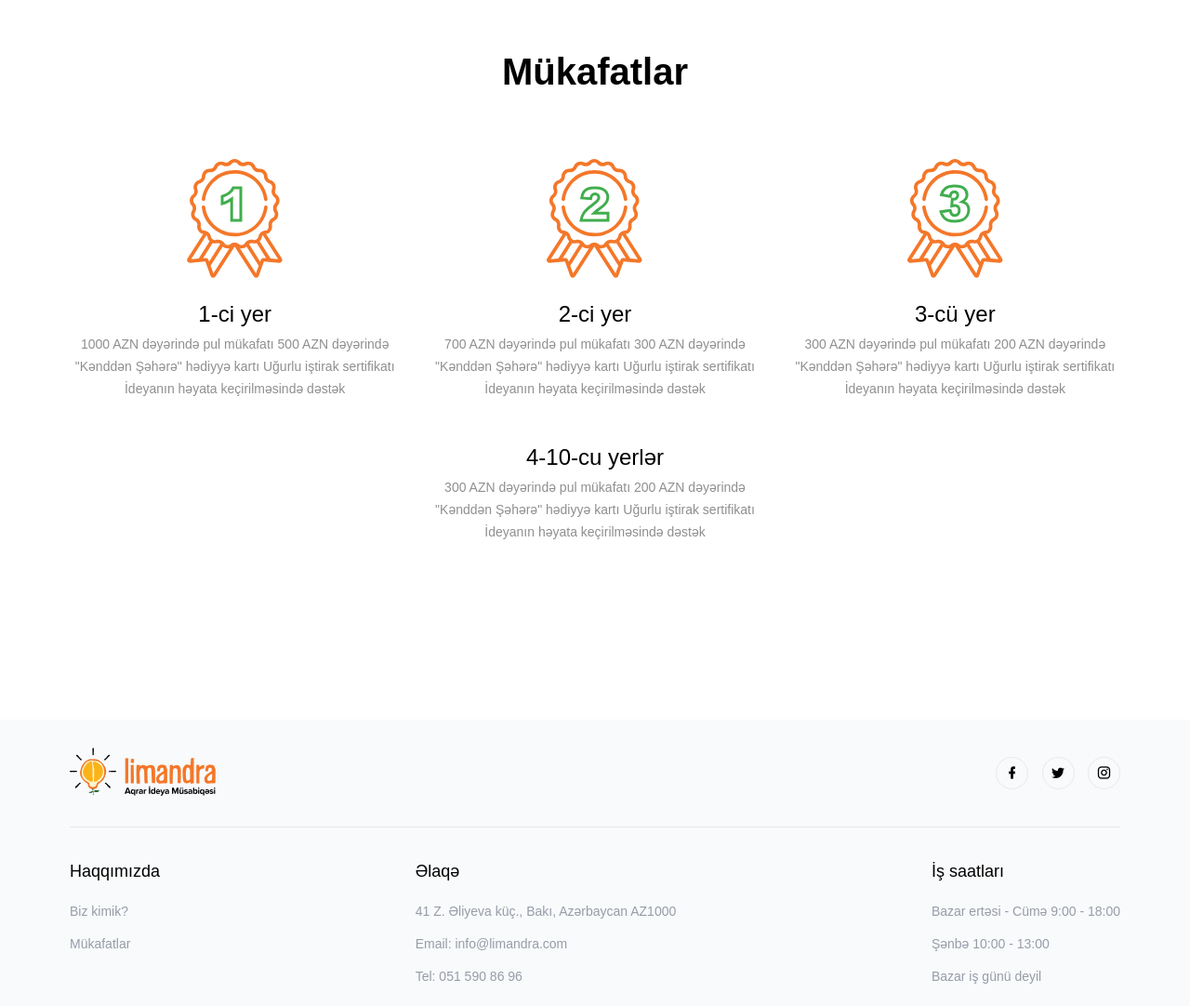
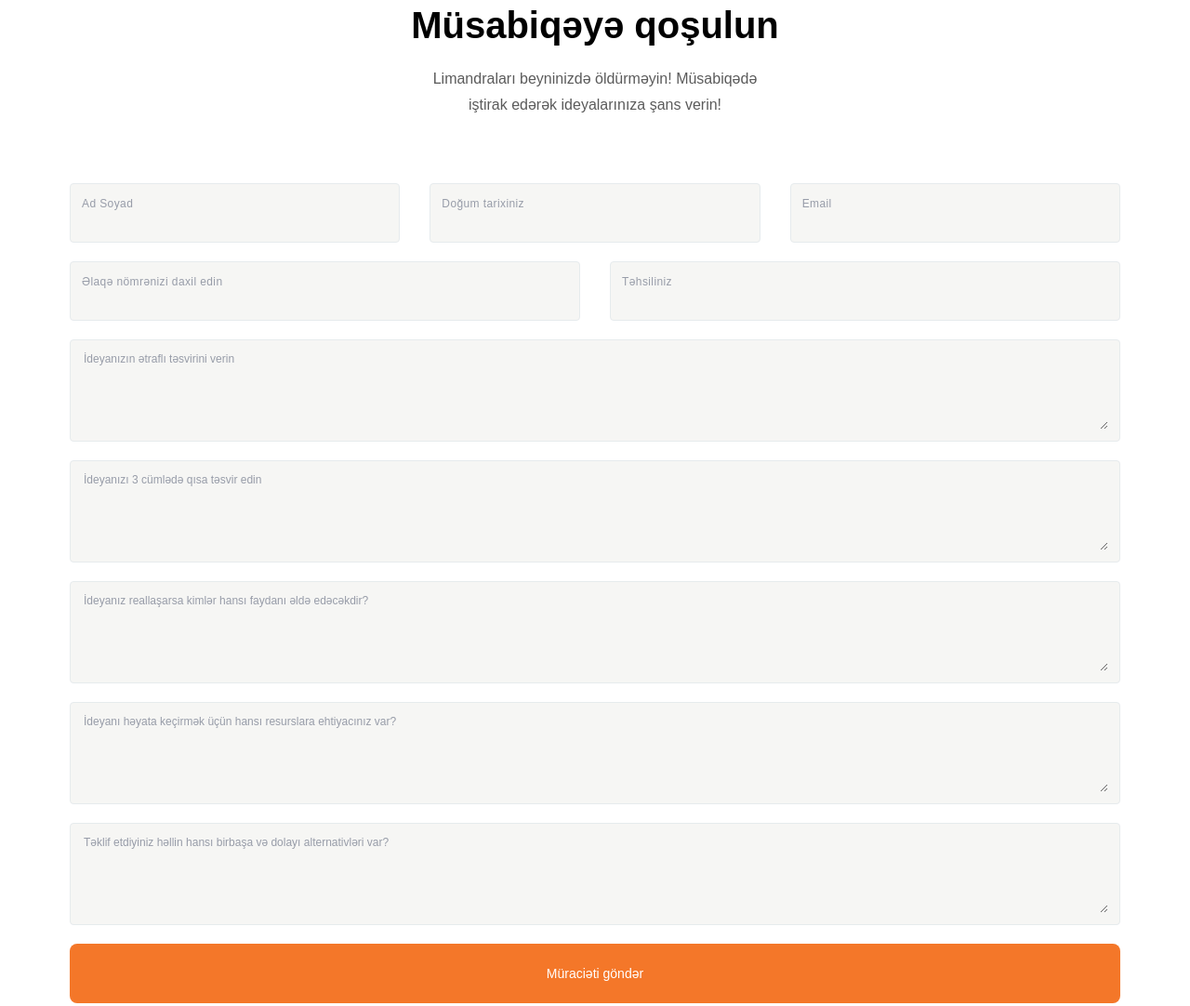
Before and after one commit to Karimli/Limandra, a website: page app/competition.html in a window 1280 px wide. Shown: the part 137-1219 px from the top of the page at 93% size. Drawn offline with nearby package versions, Linux system fonts and the light colour scheme; files that its build step writes are made by us from their sources; a web font is replaced by a local one.

Commit message:
competiton-form

```diff
--- a/app/assets/scripts/main.js
+++ b/app/assets/scripts/main.js
@@ -30,4 +30,8 @@ $(document).ready(function(){
       $(theModal + ' iframe').attr('src', '');
     });
   });
+
+
+  $('.date-mask').mask('00/00/0000');
+  $('.phone-mask').mask('(00) 000-00-00');
 })
--- a/app/assets/styles/components/_input.scss
+++ b/app/assets/styles/components/_input.scss
@@ -30,6 +30,20 @@
         &:focus{
             outline: 0;
         }
+        &::placeholder { /* Chrome, Firefox, Opera, Safari 10.1+ */
+            color: #979CA8;
+            font-size:$font-x-small;
+          }
+
+          &:-ms-input-placeholder { /* Internet Explorer 10-11 */
+            color: #979CA8;
+            font-size:$font-x-small;
+          }
+
+          &::-ms-input-placeholder { /* Microsoft Edge */
+            color: #979CA8;
+            font-size:$font-x-small;
+          }
     }
     // .form-input:focus ~ label {
     //     top:10px;
--- a/app/biz-kimik.html
+++ b/app/biz-kimik.html
@@ -117,6 +117,7 @@
   <!-- build:js assets/scripts/vendor.js -->
   <script type="text/javascript" src="/node_modules/jquery/dist/jquery.min.js"></script>
   <script type="text/javascript" src="/node_modules/bootstrap/dist/js/bootstrap.min.js"></script>
+  <script src="/node_modules/jquery-mask-plugin/dist/jquery.mask.min.js"></script>
   <script src="https://smtpjs.com/v3/smtp.js"></script>
   <!-- endbuild -->
   <!-- build:js assets/scripts/main.js -->
--- a/app/mukafatlar.html
+++ b/app/competition.html
@@ -35,45 +35,72 @@
   </header>
   <main class="main-root space">
      <div class="wrapper">
-          <div class="awards-list">
         <div class="section-content text-center">
-                        <h2 class="section-content--title">Mükafatlar</h2>
+          <h2 class="section-content--title">Müsabiqəyə qoşulun</h2>
+          <p class="section-content--description">Limandraları beyninizdə öldürməyin! Müsabiqədə <br> iştirak edərək
+            ideyalarınıza şans verin!</p>
         </div>
-                <div class="row flex-center">
+        <div class="contact-form">
+          <form action="">
+            <div class="row">
               <div class="col-lg-4">
-                            <div class="awards">
-                                <div class="awards--image">
-                                    <img src="assets/images/illustration/first.svg" class="img-fluid" alt="first">
-                                </div>
-                                <h4 class="awards--title">1-ci yer</h4>
-                                 <p class="awards--description">1000 AZN dəyərində pul mükafatı 500 AZN dəyərində "Kənddən Şəhərə" hədiyyə kartı Uğurlu iştirak sertifikatı İdeyanın həyata keçirilməsində dəstək</p>
+                <div class="input-wrapper">
+                  <label for="">Ad Soyad</label>
+                  <input class="form-input" type="text" required>
                 </div>
               </div>
               <div class="col-lg-4">
-                                <div class="awards">
-                                    <div class="awards--image">
-                                        <img src="assets/images/illustration/second.svg" class="img-fluid" alt="second">
-                                    </div>
-                                    <h4 class="awards--title">2-ci yer</h4>
-                                     <p class="awards--description">700 AZN dəyərində pul mükafatı 300 AZN dəyərində "Kənddən Şəhərə" hədiyyə kartı Uğurlu iştirak sertifikatı İdeyanın həyata  keçirilməsində dəstək </p>
+                <div class="input-wrapper">
+                  <label for="">Doğum tarixiniz</label>
+                  <input class="form-input date-mask" type="text" required>
                 </div>
               </div>
               <div class="col-lg-4">
-                                    <div class="awards">
-                                        <div class="awards--image">
-                                            <img src="assets/images/illustration/third.svg" class="img-fluid" alt="third">
-                                        </div>
-                                        <h4 class="awards--title">3-cü yer</h4>
-                                         <p class="awards--description">300 AZN dəyərində pul mükafatı 200 AZN dəyərində "Kənddən Şəhərə" hədiyyə kartı Uğurlu iştirak sertifikatı İdeyanın həyata keçirilməsində dəstək</p>
+                <div class="input-wrapper">
+                  <label for="">Email</label>
+                  <input class="form-input" type="email" required>
                 </div>
               </div>
-                                <div class="col-lg-4">
-                                        <div class="awards">
-                                            <h4 class="awards--title">4-10-cu yerlər</h4>
-                                             <p class="awards--description">300 AZN dəyərində pul mükafatı 200 AZN dəyərində "Kənddən Şəhərə" hədiyyə kartı Uğurlu iştirak sertifikatı İdeyanın həyata keçirilməsində dəstək</p>
+              <div class="col-lg-6">
+                <div class="input-wrapper">
+                  <label for="">Əlaqə nömrənizi daxil edin</label>
+                  <input class="form-input phone-mask" type="text" required>
+                </div>
+              </div>
+              <div class="col-lg-6">
+                <div class="input-wrapper">
+                  <label for="">Təhsiliniz</label>
+                  <input class="form-input" type="text" required>
+                </div>
+              </div>
+              <div class="col-lg-12">
+                <div class="input-wrapper">
+                  <textarea class="form-input" name="" id="" cols="30" rows="5" placeholder="İdeyanızın ətraflı təsvirini verin"></textarea>
+                </div>
+              </div>
+              <div class="col-lg-12">
+                <div class="input-wrapper">
+                  <textarea class="form-input" name="" id="" cols="30" rows="5" placeholder="İdeyanızı 3 cümlədə qısa təsvir edin"></textarea>
+                </div>
+              </div>
+              <div class="col-lg-12">
+                <div class="input-wrapper">
+                  <textarea class="form-input" name="" id="" cols="30" rows="5" placeholder="İdeyanız reallaşarsa kimlər hansı faydanı əldə edəcəkdir?"></textarea>
+                </div>
+              </div>
+              <div class="col-lg-12">
+                <div class="input-wrapper">
+                  <textarea class="form-input" name="" id="" cols="30" rows="5" placeholder="İdeyanı həyata keçirmək üçün hansı resurslara ehtiyacınız var?"></textarea>
+                </div>
+              </div>
+              <div class="col-lg-12">
+                <div class="input-wrapper">
+                  <textarea class="form-input" name="" id="" cols="30" rows="5" placeholder="Təklif etdiyiniz həllin hansı birbaşa və dolayı alternativləri var?"></textarea>
                 </div>
               </div>
             </div>
+            <button type="submit" class="btn-style orange large fluid">Müraciəti göndər</button>
+          </form>
         </div>
       </div>
   </main>
@@ -139,6 +166,7 @@
   <!-- build:js assets/scripts/vendor.js -->
   <script type="text/javascript" src="/node_modules/jquery/dist/jquery.min.js"></script>
   <script type="text/javascript" src="/node_modules/bootstrap/dist/js/bootstrap.min.js"></script>
+  <script src="/node_modules/jquery-mask-plugin/dist/jquery.mask.min.js"></script>
   <script src="https://smtpjs.com/v3/smtp.js"></script>
   <!-- endbuild -->
   <!-- build:js assets/scripts/main.js -->
--- a/package.json
+++ b/package.json
@@ -6,6 +6,7 @@
   "dependencies": {
     "bootstrap": "^4.3.1",
     "jquery": "^3.4.1",
+    "jquery-mask-plugin": "^1.14.16",
     "popper.js": "^1.15.0"
   },
   "devDependencies": {
```
Also changed, not shown: app/index.html (+29 -27 lines), dist/assets/scripts/main.js, dist/assets/scripts/vendor.js, dist/assets/styles/main.css, dist/competition.html (added), dist/index.html, dist/mukafatlar.html (deleted), 1 other file. Lines whose indentation alone changed are shown as unchanged.
